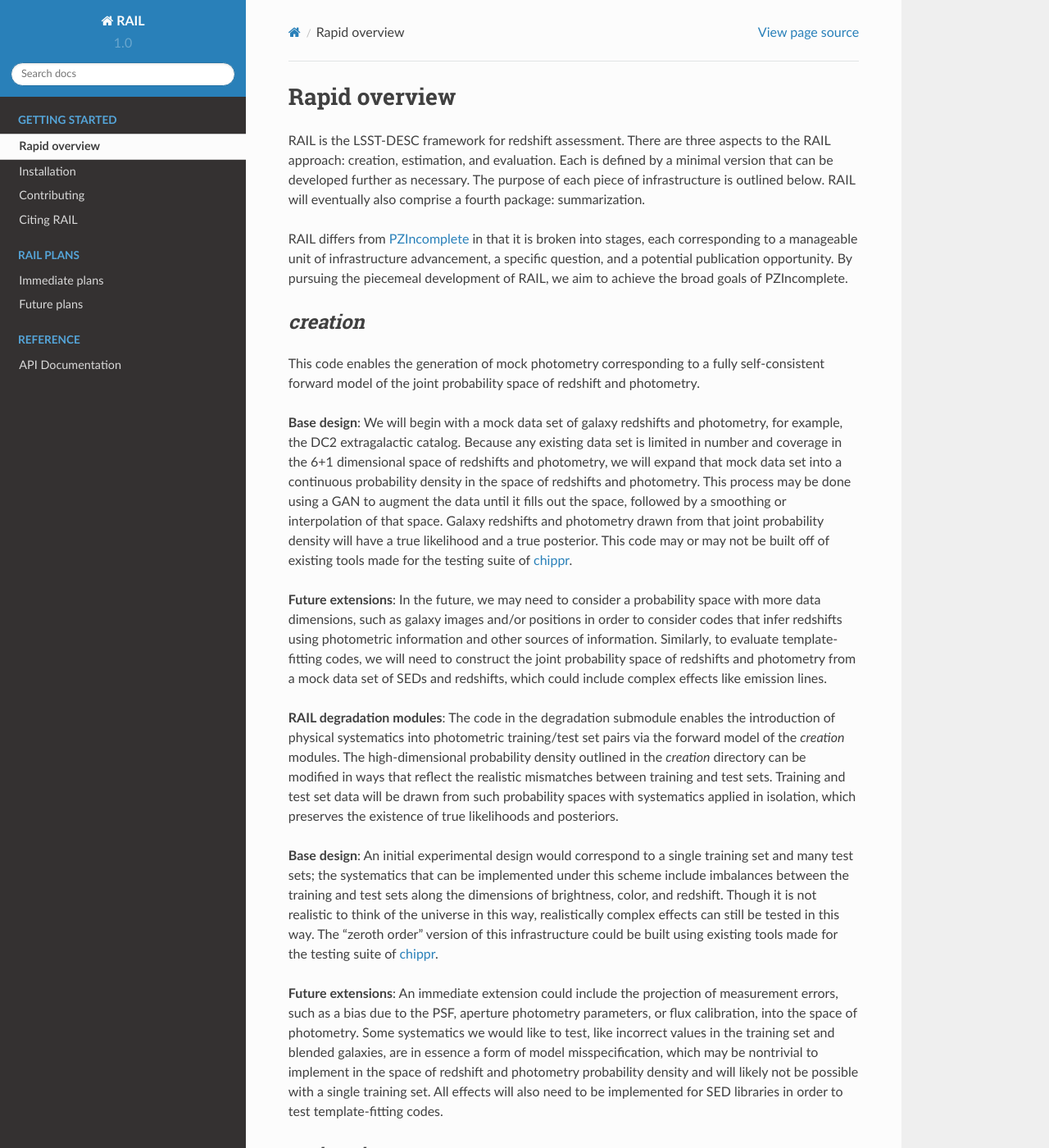
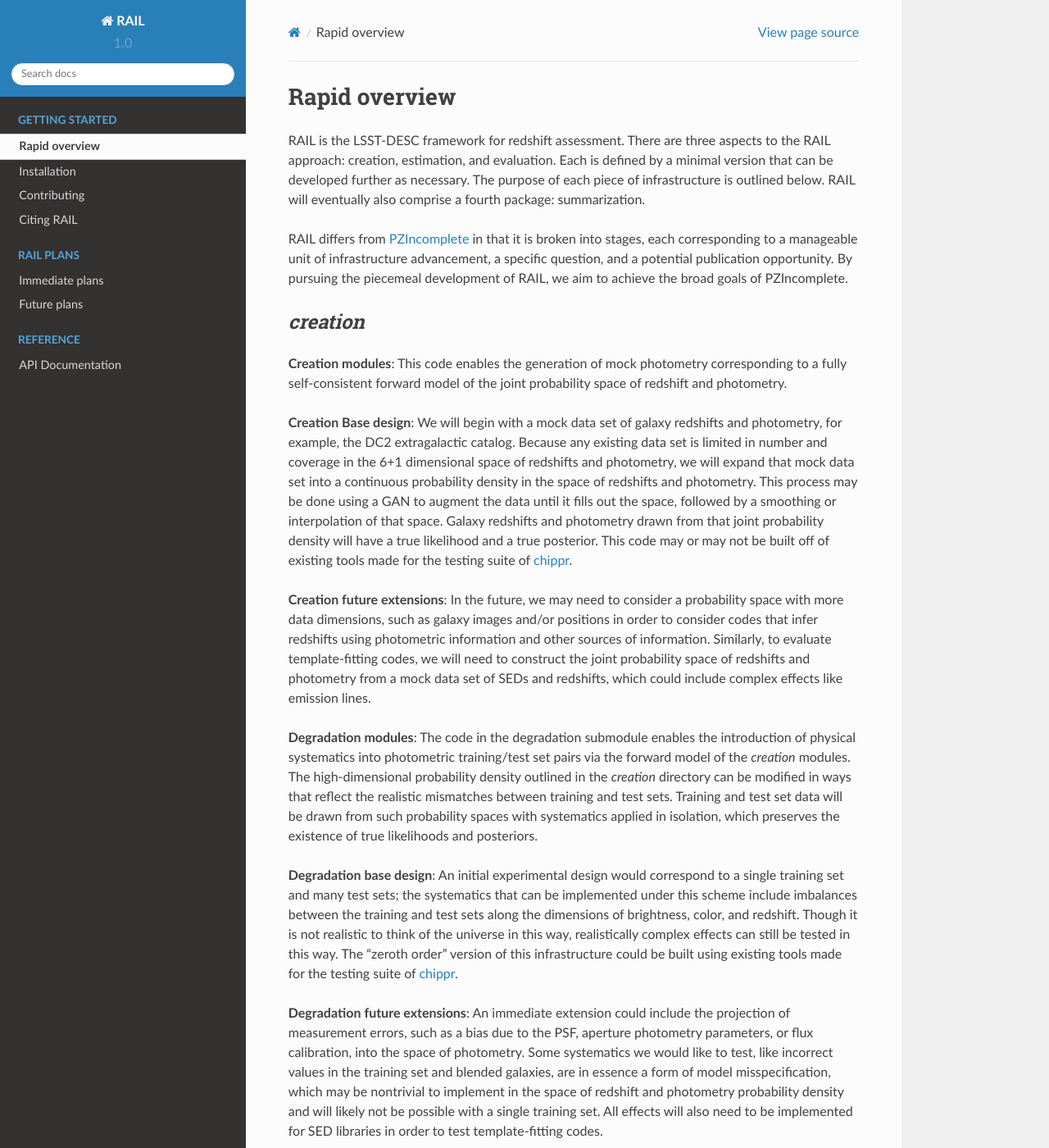
Before and after one commit to LSSTDESC/rail_attic, a Sphinx documentation site: the page built from docs/source/overview.rst, in a window 1280 px wide and 1400 px high. Shown: the whole window at 82% size. Built offline with Sphinx 7.4.7 and the Read the Docs theme 2.0.0, drawn with Linux system fonts in a browser that asks for light colours.

Commit message:
modify overview further

```diff
--- a/docs/source/overview.rst
+++ b/docs/source/overview.rst
@@ -15,30 +15,30 @@ By pursuing the piecemeal development of RAIL, we aim to achieve the broad goals
 `creation`
 ==========
 
-This code enables the generation of mock photometry corresponding to a fully self-consistent forward model of the joint probability space of redshift and photometry.
+**Creation modules**: This code enables the generation of mock photometry corresponding to a fully self-consistent forward model of the joint probability space of redshift and photometry.
 
-**Base design**: We will begin with a mock data set of galaxy redshifts and photometry, for example, the DC2 extragalactic catalog.
+**Creation Base design**: We will begin with a mock data set of galaxy redshifts and photometry, for example, the DC2 extragalactic catalog.
 Because any existing data set is limited in number and coverage in the 6+1 dimensional space of redshifts and photometry,
 we will expand that mock data set into a continuous probability density in the space of redshifts and photometry.
 This process may be done using a GAN to augment the data until it fills out the space, followed by a smoothing or interpolation of that space.
 Galaxy redshifts and photometry drawn from that joint probability density will have a true likelihood and a true posterior.
 This code may or may not be built off of existing tools made for the testing suite of `chippr <https://github.com/aimalz/chippr>`_.
 
-**Future extensions**: In the future, we may need to consider a probability space with more data dimensions,
+**Creation future extensions**: In the future, we may need to consider a probability space with more data dimensions,
 such as galaxy images and/or positions in order to consider codes that infer redshifts using photometric information and other sources of information.
 Similarly, to evaluate template-fitting codes, we will need to construct the joint probability space of redshifts and photometry from a mock data set of SEDs and redshifts,
 which could include complex effects like emission lines.
 
-**RAIL degradation modules**: The code in the degradation submodule enables the introduction of physical systematics into photometric training/test set pairs via the forward model of the `creation` modules.
+**Degradation modules**: The code in the degradation submodule enables the introduction of physical systematics into photometric training/test set pairs via the forward model of the `creation` modules.
 The high-dimensional probability density outlined in the `creation` directory can be modified in ways that reflect the realistic mismatches between training and test sets.
 Training and test set data will be drawn from such probability spaces with systematics applied in isolation, which preserves the existence of true likelihoods and posteriors.
 
-**Base design**: An initial experimental design would correspond to a single training set and many test sets; the systematics that can be implemented under this scheme include imbalances
+**Degradation base design**: An initial experimental design would correspond to a single training set and many test sets; the systematics that can be implemented under this scheme include imbalances
 between the training and test sets along the dimensions of brightness, color, and redshift.
 Though it is not realistic to think of the universe in this way, realistically complex effects can still be tested in this way.
 The "zeroth order" version of this infrastructure could be built using existing tools made for the testing suite of `chippr <https://github.com/aimalz/chippr>`_.
 
-**Future extensions**: An immediate extension could include the projection of measurement errors, such as a bias due to the PSF, aperture photometry parameters, or flux calibration, into the space of photometry.
+**Degradation future extensions**: An immediate extension could include the projection of measurement errors, such as a bias due to the PSF, aperture photometry parameters, or flux calibration, into the space of photometry.
 Some systematics we would like to test, like incorrect values in the training set and blended galaxies, are in essence a form of model misspecification, which may be nontrivial to implement in the space of redshift
 and photometry probability density and will likely not be possible with a single training set.
 All effects will also need to be implemented for SED libraries in order to test template-fitting codes.
```
